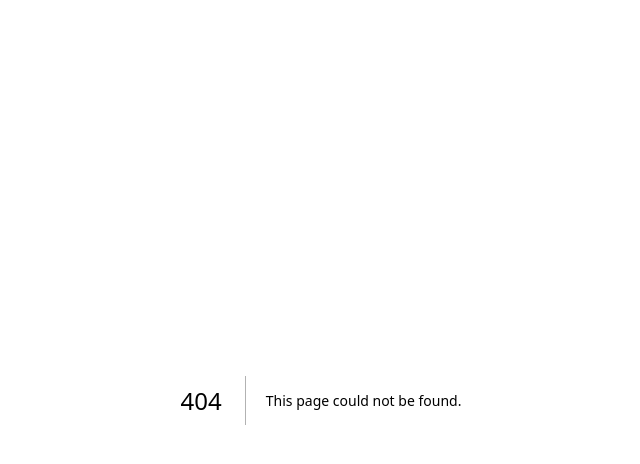
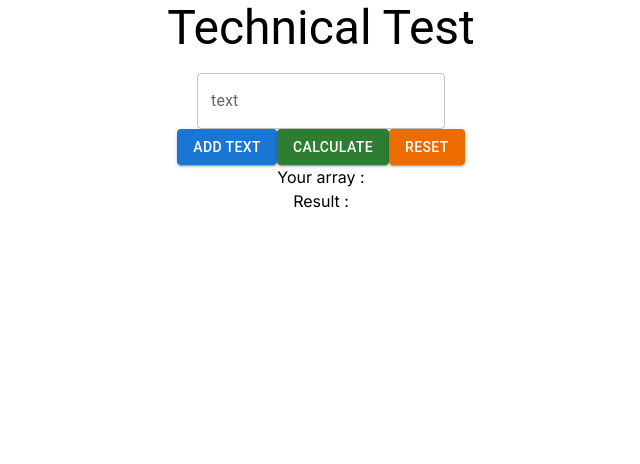
Before and after one commit to golf29406/health-plaza-frontend, a Next.js app: page /technical in a window 1280 px wide. Before the commit this address had no page. Shown: the top 464 px of the page, without its empty margins (319-959 px from the left). Built offline with nearby package versions, Linux system fonts and the light colour scheme.

Commit message:
add technical page test

```diff
--- a/src/app/globals.css
+++ b/src/app/globals.css
@@ -36,3 +36,11 @@
 .bronze{
   color: #CD7F32;
 }
+.link{
+  border: 1px solid #000;
+  padding: 1rem;
+  margin: 0 0 1rem;
+}
+.body-technical{
+  text-align: center;
+}
--- a/src/app/page.tsx
+++ b/src/app/page.tsx
@@ -1,113 +1,11 @@
 import Image from "next/image";
+import Link from "next/link";
 
 export default function Home() {
   return (
-    <main className="flex min-h-screen flex-col items-center justify-between p-24">
-      <div className="z-10 max-w-5xl w-full items-center justify-between font-mono text-sm lg:flex">
-        <p className="fixed left-0 top-0 flex w-full justify-center border-b border-gray-300 bg-gradient-to-b from-zinc-200 pb-6 pt-8 backdrop-blur-2xl dark:border-neutral-800 dark:bg-zinc-800/30 dark:from-inherit lg:static lg:w-auto  lg:rounded-xl lg:border lg:bg-gray-200 lg:p-4 lg:dark:bg-zinc-800/30">
-          Get started by editing&nbsp;
-          <code className="font-mono font-bold">src/app/page.tsx</code>
-        </p>
-        <div className="fixed bottom-0 left-0 flex h-48 w-full items-end justify-center bg-gradient-to-t from-white via-white dark:from-black dark:via-black lg:static lg:h-auto lg:w-auto lg:bg-none">
-          <a
-            className="pointer-events-none flex place-items-center gap-2 p-8 lg:pointer-events-auto lg:p-0"
-            href="https://vercel.com?utm_source=create-next-app&utm_medium=appdir-template&utm_campaign=create-next-app"
-            target="_blank"
-            rel="noopener noreferrer"
-          >
-            By{" "}
-            <Image
-              src="/vercel.svg"
-              alt="Vercel Logo"
-              className="dark:invert"
-              width={100}
-              height={24}
-              priority
-            />
-          </a>
-        </div>
-      </div>
-
-      <div className="relative flex place-items-center before:absolute before:h-[300px] before:w-full sm:before:w-[480px] before:-translate-x-1/2 before:rounded-full before:bg-gradient-radial before:from-white before:to-transparent before:blur-2xl before:content-[''] after:absolute after:-z-20 after:h-[180px] after:w-full sm:after:w-[240px] after:translate-x-1/3 after:bg-gradient-conic after:from-sky-200 after:via-blue-200 after:blur-2xl after:content-[''] before:dark:bg-gradient-to-br before:dark:from-transparent before:dark:to-blue-700 before:dark:opacity-10 after:dark:from-sky-900 after:dark:via-[#0141ff] after:dark:opacity-40 before:lg:h-[360px] z-[-1]">
-        <Image
-          className="relative dark:drop-shadow-[0_0_0.3rem_#ffffff70] dark:invert"
-          src="/next.svg"
-          alt="Next.js Logo"
-          width={180}
-          height={37}
-          priority
-        />
-      </div>
-
-      <div className="mb-32 grid text-center lg:max-w-5xl lg:w-full lg:mb-0 lg:grid-cols-4 lg:text-left">
-        <a
-          href="https://nextjs.org/docs?utm_source=create-next-app&utm_medium=appdir-template&utm_campaign=create-next-app"
-          className="group rounded-lg border border-transparent px-5 py-4 transition-colors hover:border-gray-300 hover:bg-gray-100 hover:dark:border-neutral-700 hover:dark:bg-neutral-800/30"
-          target="_blank"
-          rel="noopener noreferrer"
-        >
-          <h2 className={`mb-3 text-2xl font-semibold`}>
-            Docs{" "}
-            <span className="inline-block transition-transform group-hover:translate-x-1 motion-reduce:transform-none">
-              -&gt;
-            </span>
-          </h2>
-          <p className={`m-0 max-w-[30ch] text-sm opacity-50`}>
-            Find in-depth information about Next.js features and API.
-          </p>
-        </a>
-
-        <a
-          href="https://nextjs.org/learn?utm_source=create-next-app&utm_medium=appdir-template-tw&utm_campaign=create-next-app"
-          className="group rounded-lg border border-transparent px-5 py-4 transition-colors hover:border-gray-300 hover:bg-gray-100 hover:dark:border-neutral-700 hover:dark:bg-neutral-800/30"
-          target="_blank"
-          rel="noopener noreferrer"
-        >
-          <h2 className={`mb-3 text-2xl font-semibold`}>
-            Learn{" "}
-            <span className="inline-block transition-transform group-hover:translate-x-1 motion-reduce:transform-none">
-              -&gt;
-            </span>
-          </h2>
-          <p className={`m-0 max-w-[30ch] text-sm opacity-50`}>
-            Learn about Next.js in an interactive course with&nbsp;quizzes!
-          </p>
-        </a>
-
-        <a
-          href="https://vercel.com/templates?framework=next.js&utm_source=create-next-app&utm_medium=appdir-template&utm_campaign=create-next-app"
-          className="group rounded-lg border border-transparent px-5 py-4 transition-colors hover:border-gray-300 hover:bg-gray-100 hover:dark:border-neutral-700 hover:dark:bg-neutral-800/30"
-          target="_blank"
-          rel="noopener noreferrer"
-        >
-          <h2 className={`mb-3 text-2xl font-semibold`}>
-            Templates{" "}
-            <span className="inline-block transition-transform group-hover:translate-x-1 motion-reduce:transform-none">
-              -&gt;
-            </span>
-          </h2>
-          <p className={`m-0 max-w-[30ch] text-sm opacity-50`}>
-            Explore starter templates for Next.js.
-          </p>
-        </a>
-
-        <a
-          href="https://vercel.com/new?utm_source=create-next-app&utm_medium=appdir-template&utm_campaign=create-next-app"
-          className="group rounded-lg border border-transparent px-5 py-4 transition-colors hover:border-gray-300 hover:bg-gray-100 hover:dark:border-neutral-700 hover:dark:bg-neutral-800/30"
-          target="_blank"
-          rel="noopener noreferrer"
-        >
-          <h2 className={`mb-3 text-2xl font-semibold`}>
-            Deploy{" "}
-            <span className="inline-block transition-transform group-hover:translate-x-1 motion-reduce:transform-none">
-              -&gt;
-            </span>
-          </h2>
-          <p className={`m-0 max-w-[30ch] text-sm opacity-50 text-balance`}>
-            Instantly deploy your Next.js site to a shareable URL with Vercel.
-          </p>
-        </a>
-      </div>
+    <main className="flex min-h-screen flex-col items-center p-24">
+      <Link className="link" href="/game">Go to Question game</Link>
+      <Link className="link" href="/technical">Go to Technical test</Link>
     </main>
   );
 }
--- /dev/null
+++ b/src/app/technical/page.tsx
@@ -0,0 +1,77 @@
+'use client'
+import React, { useEffect, useState } from 'react';
+import { Typography, Grid, TextField, Button } from '@mui/material';
+const _ = require('lodash');
+
+const Game = () => {
+    const [textPrefix, setTextPrefix] = useState("");
+    const [arrayPrefix, setArrayPrefix] = useState<any>([]);
+    const [prefix, setPrefix] = useState("");
+
+    const handleSubmit = () => {
+        // console.log('testtest', arrayPrefix)
+        if (arrayPrefix && arrayPrefix.length > 0) {
+            let prefixFund = arrayPrefix[0];
+            for (let i = 1; i < arrayPrefix.length; i++) {
+                while (arrayPrefix[i].indexOf(prefixFund) !== 0) {
+                    prefixFund = prefixFund.substring(0, prefixFund.length - 1);
+                    if (!prefixFund) return '';
+                }
+            }
+            // console.log('arrayPrefix[0]', prefix)
+            setPrefix(prefixFund);
+        }
+    }
+
+    const handleText = () => {
+        // console.log("textPrefix", textPrefix)
+        // console.log("arrayPrefix", arrayPrefix)
+        let text = [...arrayPrefix]
+        text.push(textPrefix)
+
+        setArrayPrefix(text);
+        setTextPrefix("");
+    }
+
+    const removeText = () => {
+        setTextPrefix("");
+        setArrayPrefix([]);
+        setPrefix("");
+    }
+
+    return (
+        <Grid container spacing={2} className="body-technical">
+            <Grid item xs={12}>
+                <Typography variant="h3" align="center" gutterBottom>
+                    Technical Test
+                </Typography>
+                <Grid item xs={12}>
+                    <TextField
+                        label="text"
+                        name="text"
+                        value={textPrefix || ''}
+                        onChange={(e: any) => setTextPrefix(e.target.value)}
+                    />
+                </Grid>
+                <Grid item xs={12}>
+                    <Button variant="contained" color="primary" onClick={() => handleText()} >
+                        Add text
+                    </Button>
+
+                    <Button variant="contained" color="success" onClick={() => handleSubmit()}>
+                        Calculate
+                    </Button>
+
+                    <Button variant="contained" color="warning" onClick={() => removeText()}>
+                        Reset
+                    </Button>
+                </Grid>
+                <Grid item xs={12}>Your array : {arrayPrefix}</Grid>
+                <Grid item xs={12}>Result : {prefix}</Grid>
+            </Grid>
+        </Grid>
+
+    );
+};
+
+export default Game;
```
